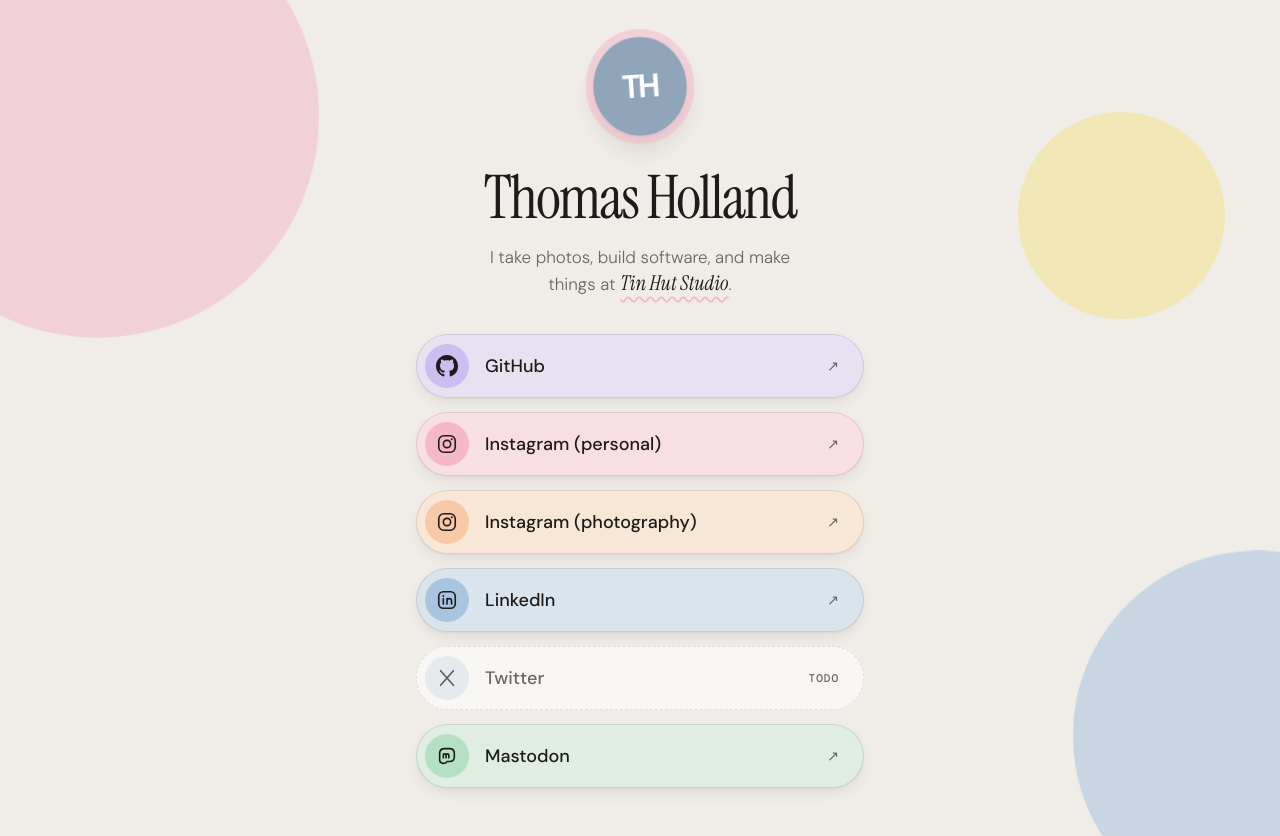
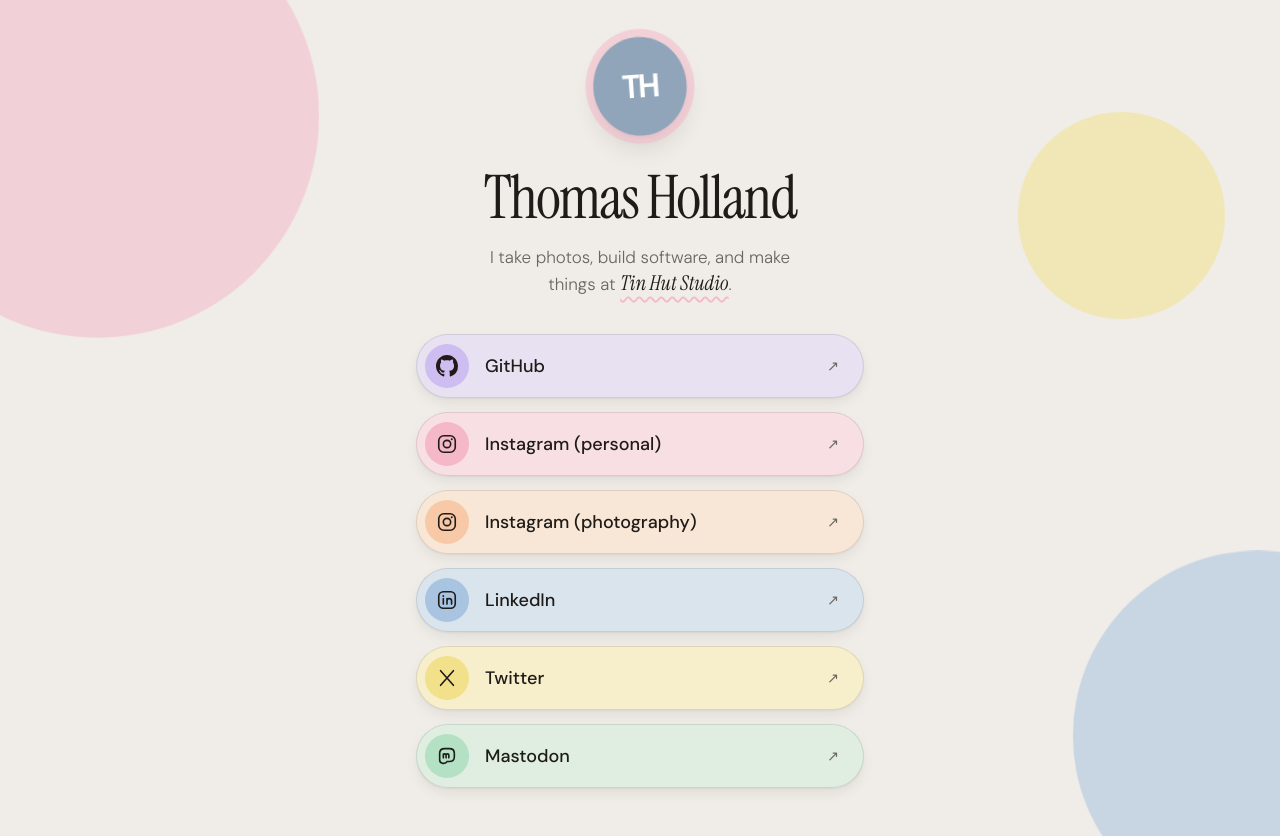
Before and after one commit to 0thomasholland/link-page, a plain HTML site: page index.html in a window 1280 px wide. Drawn offline with Linux system fonts and the light colour scheme.

Commit message:
Link Twitter profile and remove placeholder styles

```diff
--- a/index.html
+++ b/index.html
@@ -62,12 +62,10 @@
         </a>
       </li>
       <li>
-        <!-- TODO: Twitter/X handle not found on thomasholland.uk, its sub-sites or the GitHub profile.
-             Replace this span with <a class="link" href="https://x.com/HANDLE"> once known. -->
-        <span class="link is-todo" data-todo="twitter" role="group" aria-label="Twitter, TODO: add handle">
+        <a class="link" href="https://x.com/0thomasholland">
           <span class="icon"><svg viewBox="0 0 24 24" aria-hidden="true"><path d="M5 4l14 16M19 4L5 20"/></svg></span>
-          <span class="label">Twitter</span><span class="arrow" aria-hidden="true">TODO</span>
-        </span>
+          <span class="label">Twitter</span><span class="arrow" aria-hidden="true">↗</span>
+        </a>
       </li>
       <li>
         <a class="link" rel="me" href="https://mastodon.social/@0thomasholland">
--- a/style.css
+++ b/style.css
@@ -96,9 +96,6 @@ a.link:hover .arrow{transform:translate(2px,-2px)}
 a.link:active{animation:none;transform:scale(1.03,.88);box-shadow:var(--shadow);transition-duration:.1s}
 a.link:focus-visible{outline:3px solid var(--text);outline-offset:3px}
 
-.link.is-todo{background:var(--card);border-style:dashed;color:var(--text-muted);box-shadow:none;cursor:default}
-.link.is-todo .icon{background:var(--accent-soft);opacity:.7}
-.link.is-todo .arrow{letter-spacing:.08em;text-transform:uppercase;font-size:.7rem}
 
 @keyframes bob{
   0%,100%{transform:translateY(0) scale(1.04,.96)}
```
Also changed, not shown: 1 other file.
